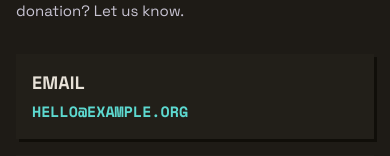
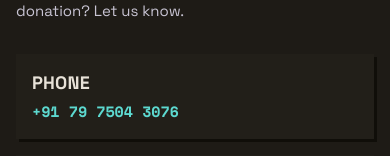
Before and after one commit to darthnihilus01/RocktoberFest, a React (Vite) app: page / in a window 390 px wide. Shown: the part 3292-3448 px from the top of the page. Built offline with nearby package versions, Linux system fonts and the light colour scheme; no server answers; the database is empty.

Commit message:
feat: replace email with phone number and update instagram handle

```diff
--- a/src/components/Contact.jsx
+++ b/src/components/Contact.jsx
@@ -7,6 +7,7 @@ export default function Contact({ contact }) {
         <h2 id="contact-h">Contact Us</h2>
         <p className="lead">Have questions about the event or your donation? Let us know.</p>
         <div className="card-grid" style={{ marginTop: 24, gridTemplateColumns: 'repeat(auto-fit, minmax(200px, 1fr))' }}>
+          {contact.email && (
             <div className="card">
               <h3>Email</h3>
               <p style={{ marginTop: 8 }}>
@@ -15,6 +16,7 @@ export default function Contact({ contact }) {
                 </a>
               </p>
             </div>
+          )}
           <div className="card">
             <h3>Instagram</h3>
             <p style={{ marginTop: 8 }}>
@@ -26,7 +28,9 @@ export default function Contact({ contact }) {
           <div className="card">
             <h3>Phone</h3>
             <p style={{ marginTop: 8, fontWeight: 700, color: 'var(--on-surface)' }}>
+              <a href={`tel:${contact.phone?.replace(/\s+/g, '')}`}>
                 {contact.phone}
+              </a>
             </p>
           </div>
         </div>
--- a/src/components/Faq.jsx
+++ b/src/components/Faq.jsx
@@ -19,7 +19,7 @@ export default function Faq({ faq, sponsors, contact }) {
           </div>
           <div className="card dark" id="contact">
             <h3>Contact</h3>
-            <p>Email: {contact.email}<br />Instagram: {contact.instagram}<br />Phone: {contact.phone}</p>
+            <p>{contact.email ? <>Email: {contact.email}<br /></> : null}Phone: {contact.phone}<br />Instagram: {contact.instagram}</p>
             <form onSubmit={(e) => { e.preventDefault(); alert("Thanks! We'll be in touch. (Connect this to your email service later.)"); }}>
               <label className="field"><span style={{ fontSize: 12, fontWeight: 800 }}>Get updates</span>
                 <input type="email" required placeholder="you@example.com" aria-label="Email for updates" />
--- a/src/data/event.js
+++ b/src/data/event.js
@@ -59,9 +59,9 @@ export const DEFAULT_CONTENT = {
   ],
   sponsors: ["Your logo here — TBA"],
   contact: {
-    email: "hello@example.org",
+    email: "",
     instagram: "@rock.tober.fest",
-    phone: "TBA",
+    phone: "+91 79 7504 3076",
   },
 };
 
--- a/src/pages/Home.jsx
+++ b/src/pages/Home.jsx
@@ -336,8 +336,8 @@ export default function Home() {
               </div>
               <div className="grid grid-cols-1 md:grid-cols-2 gap-space-md mt-space-sm">
                 <div className="bg-surface-container p-space-md flex flex-col gap-space-xs shadow-[3px_3px_0px_#100e09]">
-                  <span className="font-title-md text-title-md text-on-surface uppercase font-bold">Email</span>
-                  <a href="mailto:hello@example.org" className="text-secondary font-label-md font-bold uppercase hover:text-on-surface">hello@example.org</a>
+                  <span className="font-title-md text-title-md text-on-surface uppercase font-bold">Phone</span>
+                  <a href="tel:+917975043076" className="text-secondary font-label-md font-bold uppercase hover:text-on-surface">+91 79 7504 3076</a>
                 </div>
                 <div className="bg-surface-container p-space-md flex flex-col gap-space-xs shadow-[3px_3px_0px_#100e09]">
                   <span className="font-title-md text-title-md text-on-surface uppercase font-bold">Instagram</span>
```
Lines whose indentation alone changed are shown as unchanged.
